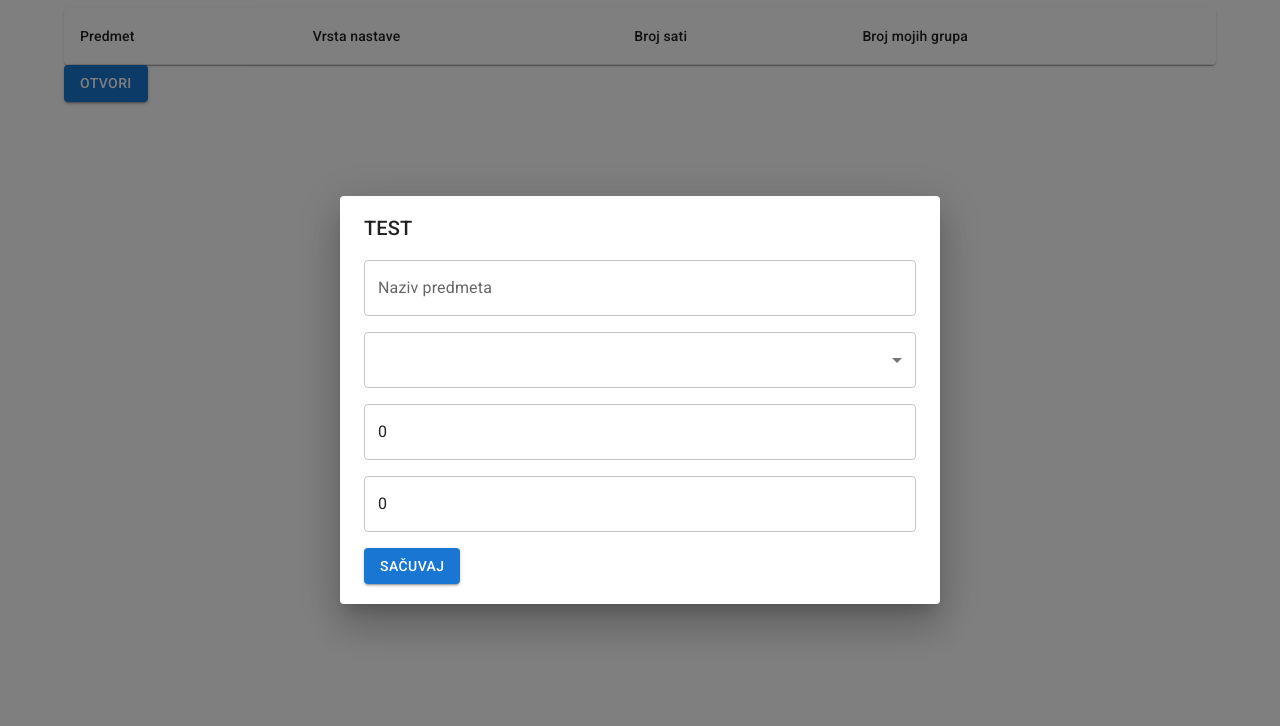
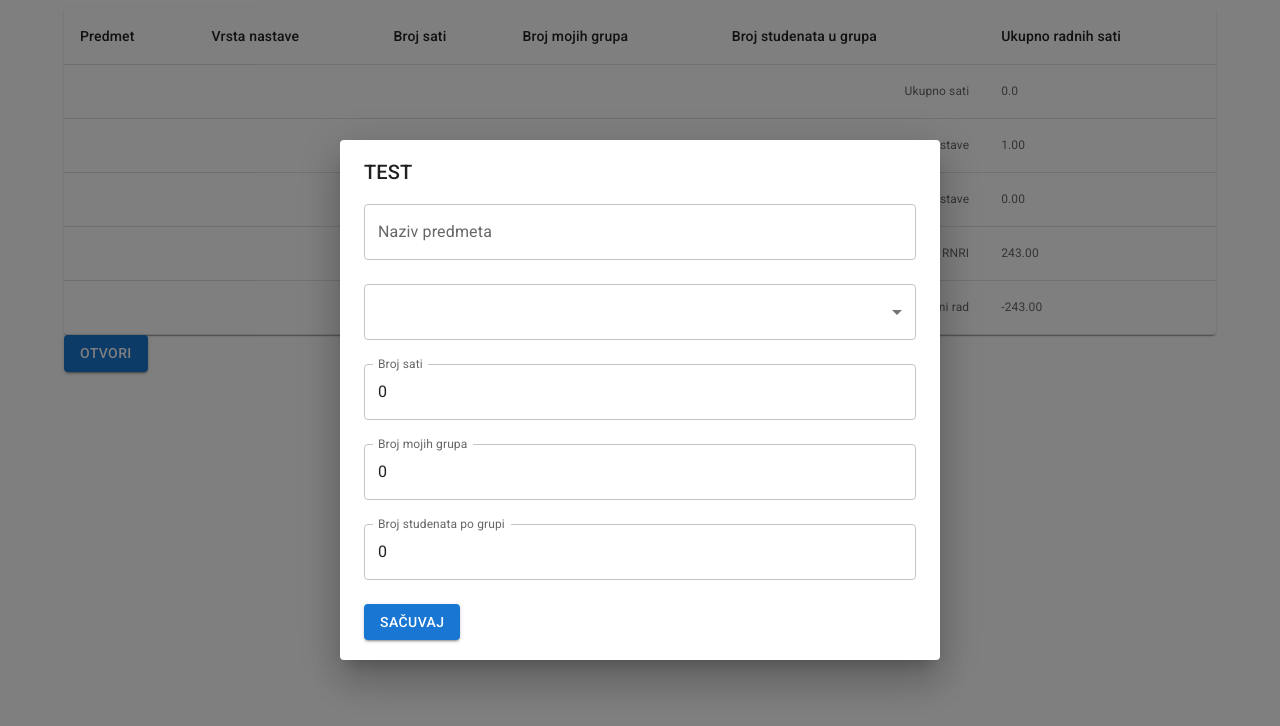
Before and after one commit to skruzic/satnica, a Next.js app: page / in a window 1280 px wide. Both pictures are taken after a click on the button "OTVORI". Shown: the top 726 px of the page. Built offline with nearby package versions, Linux system fonts and the light colour scheme.

Commit message:
Prva verzija koja radi

```diff
--- a/components/SubjectForm.js
+++ b/components/SubjectForm.js
@@ -1,20 +1,33 @@
 import { useFormik } from "formik";
-import Dialog from '@mui/material/Dialog'
-import DialogTitle from '@mui/material/DialogTitle'
+import Dialog from "@mui/material/Dialog";
+import DialogTitle from "@mui/material/DialogTitle";
 import DialogContent from "@mui/material/DialogContent";
 import Grid from "@mui/material/Grid";
 import TextField from "@mui/material/TextField";
 import Select from "@mui/material/Select";
 import MenuItem from "@mui/material/MenuItem";
 import Button from "@mui/material/Button";
-import { useState } from "react";
+import * as Yup from "yup";
 
 const SubjectForm = ({ open, onClose, onSubmit }) => {
   const formik = useFormik({
-    initialValues: { name: "", type: "", hoursCount: 0, groupsCount: 0 },
+    initialValues: {
+      name: "",
+      type: "",
+      hours: 0,
+      groups: 0,
+      students: 0,
+    },
+    validationSchema: Yup.object({
+      name: Yup.string().required("Obavezno polje"),
+      type: Yup.string().max(2).required("Obavezno polje"),
+      hours: Yup.number().required("Obavezno polje"),
+      groups: Yup.number().required("Obavezno polje"),
+      students: Yup.number().required("Obavezno polje"),
+    }),
     onSubmit: (values) => {
       onSubmit(values);
-      alert(JSON.stringify(values, null, 2));
+      //alert(JSON.stringify(values, null, 2));
     },
   });
 
@@ -23,7 +36,7 @@ const SubjectForm = ({ open, onClose, onSubmit }) => {
       <DialogTitle>TEST</DialogTitle>
       <DialogContent>
         <form onSubmit={formik.handleSubmit}>
-          <Grid container spacing={2}>
+          <Grid container spacing={3}>
             <Grid item xs={12}>
               <TextField
                 fullWidth
@@ -54,9 +67,9 @@ const SubjectForm = ({ open, onClose, onSubmit }) => {
               <TextField
                 fullWidth
                 type="number"
-                name="hoursCount"
-                //label="Broj sati"
-                value={formik.values.hoursCount}
+                name="hours"
+                label="Broj sati"
+                value={formik.values.hours}
                 onChange={formik.handleChange}
               />
             </Grid>
@@ -64,9 +77,19 @@ const SubjectForm = ({ open, onClose, onSubmit }) => {
               <TextField
                 fullWidth
                 type="number"
-                name="groupsCount"
-                //label="Broj sati"
-                value={formik.values.groupsCount}
+                name="groups"
+                label="Broj mojih grupa"
+                value={formik.values.groups}
+                onChange={formik.handleChange}
+              />
+            </Grid>
+            <Grid item xs={12}>
+              <TextField
+                fullWidth
+                type="number"
+                name="students"
+                label="Broj studenata po grupi"
+                value={formik.values.students}
                 onChange={formik.handleChange}
               />
             </Grid>
--- a/package.json
+++ b/package.json
@@ -15,7 +15,8 @@
     "formik": "^2.2.9",
     "next": "11.1.2",
     "react": "17.0.2",
-    "react-dom": "17.0.2"
+    "react-dom": "17.0.2",
+    "yup": "^0.32.9"
   },
   "devDependencies": {
     "eslint": "7.32.0",
--- a/pages/index.js
+++ b/pages/index.js
@@ -1,23 +1,31 @@
+import { useState } from "react";
 import Head from "next/head";
 import Container from "@mui/material/Container";
-import Table from '@mui/material/Table';
-import TableBody from '@mui/material/TableBody';
-import TableCell from '@mui/material/TableCell';
-import TableContainer from '@mui/material/TableContainer';
-import TableHead from '@mui/material/TableHead';
-import TableRow from '@mui/material/TableRow';
-import Paper from '@mui/material/Paper';
+import Table from "@mui/material/Table";
+import TableBody from "@mui/material/TableBody";
+import TableCell from "@mui/material/TableCell";
+import TableContainer from "@mui/material/TableContainer";
+import TableHead from "@mui/material/TableHead";
+import TableRow from "@mui/material/TableRow";
+import TableFooter from "@mui/material/TableFooter";
+import Paper from "@mui/material/Paper";
 import Button from "@mui/material/Button";
 import SubjectForm from "../components/SubjectForm";
-import { useState } from "react";
+import {
+  computeWorkHours,
+  computeTotalWorkHours,
+  nonRepetitive,
+  rnri,
+} from "../utils/calculations";
 
 export default function Home() {
   const [formOpen, setFormOpen] = useState(false);
   const [data, setData] = useState([]);
+  const [target, setTarget] = useState(405);
 
   const handleFormSubmit = (values) => {
     setData([...data, values]);
-  }
+  };
 
   return (
     <Container>
@@ -36,21 +44,74 @@ export default function Home() {
                 <TableCell>Vrsta nastave</TableCell>
                 <TableCell>Broj sati</TableCell>
                 <TableCell>Broj mojih grupa</TableCell>
+                <TableCell>Broj studenata u grupa</TableCell>
+                <TableCell>Ukupno radnih sati</TableCell>
               </TableRow>
             </TableHead>
             <TableBody>
-              {data.map((row, idx) => <TableRow key={idx}>
-                <TableCell>{row.name}</TableCell>
-                <TableCell>{row.type}</TableCell>
-                <TableCell>{row.hoursCount}</TableCell>
-                <TableCell>{row.groupsCount}</TableCell>
-              </TableRow>)}
+              {data.map((row, idx) => (
+                <TableRow key={idx}>
+                  <TableCell>{row.name}</TableCell>
+                  <TableCell>{row.type}</TableCell>
+                  <TableCell>{row.hours}</TableCell>
+                  <TableCell>{row.groups}</TableCell>
+                  <TableCell>{row.students}</TableCell>
+                  <TableCell>
+                    {computeWorkHours(
+                      row.type,
+                      row.hours,
+                      row.groups,
+                      row.students
+                    ).toFixed(1)}
+                  </TableCell>
+                </TableRow>
+              ))}
             </TableBody>
+            <TableFooter>
+              <TableRow>
+                <TableCell colSpan={5} align="right">
+                  Ukupno sati
+                </TableCell>
+                <TableCell>{computeTotalWorkHours(data).toFixed(1)}</TableCell>
+              </TableRow>
+              <TableRow>
+                <TableCell colSpan={5} align="right">
+                  Udio nerepetitivne nastave
+                </TableCell>
+                <TableCell>{nonRepetitive(data).toFixed(2)}</TableCell>
+              </TableRow>
+              <TableRow>
+                <TableCell colSpan={5} align="right">
+                  Udio repetitivne nastave
+                </TableCell>
+                <TableCell>{(1 - nonRepetitive(data)).toFixed(2)}</TableCell>
+              </TableRow>
+              <TableRow>
+                <TableCell colSpan={5} align="right">
+                  RNRI
+                </TableCell>
+                <TableCell>{rnri(data).toFixed(2)}</TableCell>
+              </TableRow>
+              <TableRow>
+                <TableCell colSpan={5} align="right">
+                  Prekovremeni rad
+                </TableCell>
+                <TableCell>
+                  {(computeTotalWorkHours(data) - rnri(data)).toFixed(2)}
+                </TableCell>
+              </TableRow>
+            </TableFooter>
           </Table>
         </TableContainer>
 
-        <Button variant="contained" onClick={() => setFormOpen(true)}>Otvori</Button>
-        <SubjectForm open={formOpen} onClose={() => setFormOpen(false)} onSubmit={handleFormSubmit} />
+        <Button variant="contained" onClick={() => setFormOpen(true)}>
+          Otvori
+        </Button>
+        <SubjectForm
+          open={formOpen}
+          onClose={() => setFormOpen(false)}
+          onSubmit={handleFormSubmit}
+        />
       </main>
     </Container>
   );
--- /dev/null
+++ b/utils/calculations.js
@@ -0,0 +1,97 @@
+export const computeWorkHours = (type, hours, groups, students) => {
+  let NR = 0,
+    RR = 0;
+
+  switch (type) {
+    case "P":
+      if (students <= 5) {
+        NR = 1.6;
+        RR = 1.1;
+      } else if (students > 5 && students <= 9) {
+        NR = 2.4;
+        RR = 1.6;
+      } else if (students >= 10 && students <= 59) {
+        NR = 3.2;
+        RR = 2.1;
+      } else if (students >= 60 && students <= 89) {
+        NR = 3.4;
+        RR = 2.2;
+      } else if (students >= 90 && students <= 120) {
+        NR = 3.7;
+        RR = 2.4;
+      }
+      break;
+    case "S":
+      if (students <= 5) {
+        NR = 1.2;
+        RR = 0.9;
+      } else if (students > 5 && students <= 9) {
+        NR = 1.8;
+        RR = 1.3;
+      } else if (students >= 10 && students <= 35) {
+        NR = 2.4;
+        RR = 1.7;
+      }
+      break;
+    case "AV":
+      if (students <= 5) {
+        NR = 0.8;
+        RR = 0.7;
+      } else if (students > 5 && students <= 9) {
+        NR = 1.2;
+        RR = 1.0;
+      } else if (students >= 10 && students <= 59) {
+        NR = 1.6;
+        RR = 1.3;
+      }
+      break;
+    case "LV":
+      if (students <= 5) {
+        NR = 0.8;
+        RR = 0.7;
+      } else if (students > 5) {
+        NR = 1.6;
+        RR = 1.3;
+      }
+      break;
+    default:
+      break;
+  }
+
+  return 13 * hours * ((groups - 1) * RR + NR);
+};
+
+export const computeTotalWorkHours = (data) => {
+  return data.reduce(
+    (acc, item) =>
+      acc + computeWorkHours(item.type, item.hours, item.groups, item.students),
+    0
+  );
+};
+
+export const rnri = (data, target = 405) => {
+  return (
+    nonRepetitive(data) * 0.6 * target +
+    (1 - nonRepetitive(data)) * 0.5 * target
+  );
+};
+
+export const nonRepetitive = (data) => {
+  let nrp = 0;
+
+  const total = data.reduce((acc, item) => {
+    if (item.groups > 1) {
+      nrp += item.hours;
+    } else {
+      nrp += item.groups * item.hours;
+    }
+
+    return acc + item.groups * item.hours;
+  }, 0);
+
+  if (total !== 0) {
+    return parseFloat(nrp / total);
+  } else {
+    return 1.0;
+  }
+};
```
Also changed, not shown: 1 other file (tests, documents, lock files or other folders).
